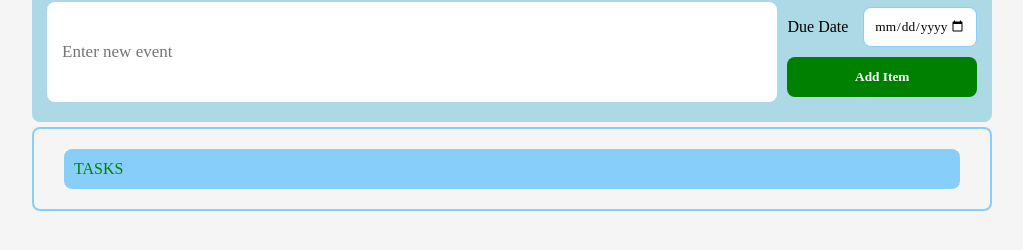
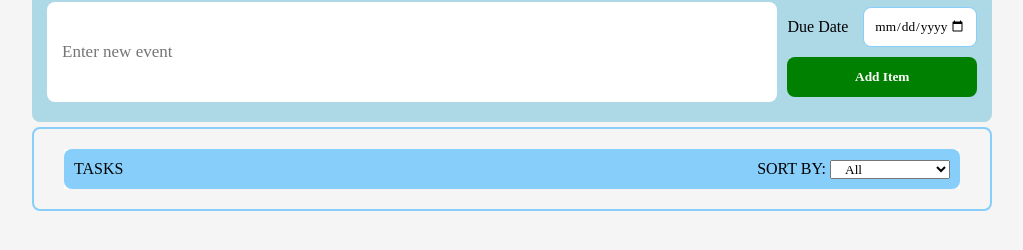
Before and after one commit to Kojoel/Lab-2, a plain HTML site: page index.html in a window 1280 px wide. Shown: the part 338-588 px from the top of the page, without its empty margins (128-1151 px from the left). Drawn offline with Linux system fonts and the light colour scheme.

Commit message:
Added sorting by completed tasks and All tasks functionality

```diff
--- a/index.html
+++ b/index.html
@@ -26,7 +26,19 @@
         <div class="content">
             <ul>
                 <li id="List">
-                    <span>Tasks</span>
+                    <span>
+                        <p>Tasks</p>
+                        <div class="sortBy">
+                            <label for="">Sort by:</label>
+                            <select id="dropdown">
+                                <option value="All" id="all-btn">All</option>
+                                <option value="Completed" id="completed-btn">Completed</option>
+                                <option value="option2">Ascending</option>
+                                <option value="option3">Descending</option>
+                            </select>
+                            <!-- <button id="completed-btn">completed</button> -->
+                        </div>
+                    </span>
 
                     <!-- <div class="todo-item">
                         <input type="checkbox" id="checkbox">
--- a/todolist.css
+++ b/todolist.css
@@ -155,7 +155,8 @@ h1{
 
 span{
     padding-left: 10px;
-    color: green;
+    padding-right: 10px;
+    color: black;
     text-transform:upperCase;
     background-color: lightskyblue;
     width: 100%;
@@ -163,6 +164,7 @@ span{
     height: 40px;
     display: flex;
     align-items: center;
+    justify-content: space-between;
     font-family: 600;
 }
 
@@ -170,3 +172,8 @@ span{
     text-decoration: line-through;
     color: grey;
 }
+
+select{
+    padding: 0px 10px;
+    width: 120px;
+}
--- a/todolist.js
+++ b/todolist.js
@@ -2,6 +2,8 @@ const textArea = document.querySelector("#text-area");
 const addItemBtn = document.querySelector("#add-item-button");
 const ul = document.querySelector('.content ul');
 const dueDate = document.querySelector('#due-date');
+const completedBtn = document.querySelector('#completed-btn');
+const allBtn = document.querySelector('#all-btn');
 
 let todoIdCounter = localStorage.getItem('todoIdCounter') ? parseInt(localStorage.getItem('todoIdCounter')) : 0;
 
@@ -76,6 +78,17 @@ function addItemToDOM(id, text, completed) {
 
     ul.appendChild(List);
 
+    allBtn.addEventListener('click', () => {
+        List.style.display = 'flex';
+    });
+
+    completedBtn.addEventListener('click', () => {
+        if(!label.classList.contains('completed')){
+            List.style.display = 'none';
+        }
+    });
+
+
     // Grey out event when checkbox is clicked
     checkBox.addEventListener('change', () => {
         label.classList.toggle('completed', checkBox.checked);
@@ -124,6 +137,7 @@ function createItem() {
 
         // Clear the textarea after adding the item
         textArea.value = '';
+
     }
 }
 
```
